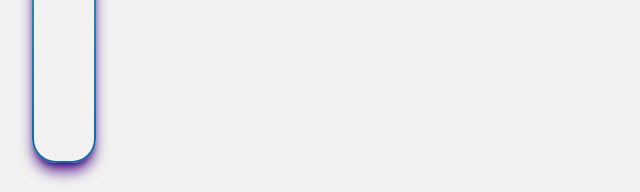
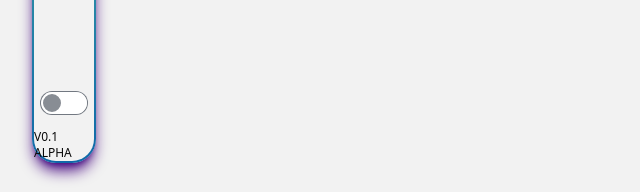
Before and after one commit to Monatize/layer1, a Next.js app: page /home in a window 1280 px wide. Shown: the part 605-797 px from the top of the page, without its empty margins (0-640 px from the left). Built offline with nearby package versions, Linux system fonts and the light colour scheme.

Commit message:
Added daisyui for a simple toggle, added some cool transitions

```diff
--- /dev/null
+++ b/components/Filler.tsx
@@ -0,0 +1,9 @@
+const Filler = () => {
+    return (
+        <div className="w-full h-full bg-black flex justify-center items-center">
+            <h1 className="text-8xl font-sans text-red-500 font-bold">FILLER FOR FILE STRUCTURE</h1>
+        </div>
+    )
+}
+
+export default Filler;
--- /dev/null
+++ b/components/dashboard/Home/PrelaunchHome.tsx
@@ -0,0 +1,16 @@
+// * Prelaunch vs Postlaunch Home Components
+
+// * Prelaunch contains specific content like a to-do list before lauching, a countdown, and more.
+
+interface IPrelaunchHome {
+    theme: string
+}
+const PrelaunchHome = (props: IPrelaunchHome) => {
+    return (
+        <div className={`w-full h-full transition-all ease-in-out duration-500 ${props.theme === "dark" ? 'bg-brand-black' : 'bg-brand-font'}`}>
+
+        </div>
+    )
+}
+
+export default PrelaunchHome;
--- /dev/null
+++ b/components/dashboard/Home/Store.tsx
@@ -0,0 +1,13 @@
+interface IStore {
+    theme: string
+}
+
+const Store = (props: IStore) => {
+    return (
+        <div className={`w-full h-full transition-all ease-in-out duration-500 ${props.theme === "dark" ? 'bg-brand-black' : 'bg-brand-font'}`}>
+
+        </div>
+    )
+}
+
+export default Store;
--- a/components/dashboard/Sidebar.tsx
+++ b/components/dashboard/Sidebar.tsx
@@ -1,11 +1,13 @@
-import { useState } from 'react';
-import { IconContext } from 'react-icons';
-import { RiHome2Line, RiHome2Fill } from 'react-icons/ri';
-import { MdOutlineDashboard, MdDashboard } from 'react-icons/md';
+import { useState } from "react";
+import { IconContext } from "react-icons";
+import { RiHome2Line, RiHome2Fill } from "react-icons/ri";
+import { MdOutlineDashboard, MdDashboard } from "react-icons/md";
+import { BsSunFill, BsMoonFill } from "react-icons/bs";
 
 interface ISidebarProps {
 	// * Add setNewTab function to sidebar, in order to update tab state in main and reflect tab state
 	setNewTab: (tab: string) => void;
+    setNewTheme: (theme: string) => void;
 	theme: string;
 }
 
@@ -15,52 +17,89 @@ const Sidebar = (props: ISidebarProps) => {
 	const setNewTab = (tab: string) => {
 		setTab(tab);
 		props.setNewTab(tab);
+	};
+
+    const setOppositeTheme = () => {
+        if(props.theme === "dark") {
+            props.setNewTheme("light");
+        }
+        else {
+            props.setNewTheme("dark");
+        }
     }
 
 	return (
 		<div className="w-full h-full p-8">
 			<div
 				className={`${
-					props.theme === "dark" ? "gradient-border shadow-lg shadow-brand-gradients-darkb2" : "gradient-border-light shadow-lg shadow-brand-gradients-darkb1"
-				} w-full h-full rounded-3xl flex flex-col animate-in slide-in-from-left ease-[cubic-bezier(.76,.3,.15,.84)] duration-0.6`}>
-
+					props.theme === "dark"
+						? "gradient-border shadow-lg shadow-brand-gradients-darkb2"
+						: "gradient-border-light shadow-lg shadow-brand-gradients-darkb1"
+				} w-full h-full rounded-3xl flex flex-col animate-in slide-in-from-left ease-in-out duration-0.6`}>
 				{/* Logo Mark */}
 				<div className="w-full h-1/8 flex justfiy-center items-center">
-                        {props.theme === "dark" && <img src="/m-white.png" className="scale-50" />}
-                        {props.theme === "light" && <img src="/m-grad.png" className="scale-50" />}
+					{props.theme === "dark" && (
+						<img src="/m-white.png" className="scale-50" />
+					)}
+					{props.theme === "light" && (
+						<img src="/m-grad.png" className="scale-50" />
+					)}
 				</div>
 
 				{/* Tabs */}
 				<div className="w-full h-6/8 flex flex-col">
-                        <div onClick={() => setNewTab("home")} className={`${tab === "home" ? 'bg-brand-green/20' : 'bg-transparent'} w-full h-1/8 flex justify-center items-center hover:cursor-pointer hover:bg-brand-green/20 transition-all ease-in-out duration-500`}>
-                            <IconContext.Provider value={{size: "2.75em", className: `${props.theme === "dark" ? 'fill-white' : 'fill-black'}`}}>
+					<div
+						onClick={() => setNewTab("home")}
+						className={`${
+							tab === "home" ? "bg-brand-green/20" : "bg-transparent"
+						} w-full h-1/8 flex justify-center items-center hover:cursor-pointer hover:bg-brand-green/20 transition-all ease-in-out duration-500`}>
+						<IconContext.Provider
+							value={{
+								size: "2.75em",
+								className: `${
+									props.theme === "dark" ? "fill-white" : "fill-black"
+								}`,
+							}}>
 							{tab === "home" && <RiHome2Fill />}
 							{tab !== "home" && <RiHome2Line />}
 						</IconContext.Provider>
 					</div>
-                        <div onClick={() => setNewTab("dashboard")} className={`${tab === "dashboard" ? 'bg-brand-green/20' : 'bg-transparent'} w-full h-1/8 flex justify-center items-center hover:cursor-pointer hover:bg-brand-green/20 transition-all ease-in-out duration-500`}>
-                            <IconContext.Provider value={{size: "2.75em", className: `${props.theme === "dark" ? 'fill-white' : 'fill-black'}`}}>
+					<div
+						onClick={() => setNewTab("dashboard")}
+						className={`${
+							tab === "dashboard" ? "bg-brand-green/20" : "bg-transparent"
+						} w-full h-1/8 flex justify-center items-center hover:cursor-pointer hover:bg-brand-green/20 transition-all ease-in-out duration-500`}>
+						<IconContext.Provider
+							value={{
+								size: "2.75em",
+								className: `${
+									props.theme === "dark" ? "fill-white" : "fill-black"
+								}`,
+							}}>
 							{tab === "dashboard" && <MdDashboard />}
 							{tab !== "dashboard" && <MdOutlineDashboard />}
 						</IconContext.Provider>
 					</div>
-                        <div className="Pages w-full h-1/8 ">
-
-                        </div>
-                        <div className="Assets w-full h-1/8 ">
-
-                        </div>
-                        <div className="Contracts w-full h-1/8 ">
-
-                        </div>
-                        <div className="Settings w-full h-1/8 ">
-
-                        </div>
+					<div className="Pages w-full h-1/8 "></div>
+					<div className="Assets w-full h-1/8 "></div>
+					<div className="Contracts w-full h-1/8 "></div>
+					<div className="Settings w-full h-1/8 "></div>
 				</div>
 
 				{/* Dark Mode & Dashboard Version */}
-                    <div className="w-full h-1/8">
-
+				<div className="w-full h-1/8 flex flex-col justify-center items-center">
+					<div className="w-full h-1/2 flex flex-row space-x-2 items-end justify-center">
+                        <IconContext.Provider value={{ className: `${props.theme === "dark" ? 'fill-brand-font' : 'fill-brand-black'}`, size: "1.5em"}}>
+                            <BsSunFill />
+                        </IconContext.Provider>
+						<input onChange={setOppositeTheme} type="checkbox" className="toggle toggle-md" />
+                        <IconContext.Provider value={{ className: `${props.theme === "dark" ? 'fill-brand-font' : 'fill-brand-black'}`, size: "1.5em"}}>
+                            <BsMoonFill />
+                        </IconContext.Provider>
+					</div>
+					<div className="w-full h-1/2 flex justify-center items-end">
+						<h1 className={`${props.theme === "dark" ? 'text-brand-font' : 'text-brand-black'} text-xs font-normal`}>V0.1 ALPHA</h1>
+					</div>
 				</div>
 			</div>
 		</div>
--- a/package.json
+++ b/package.json
@@ -9,6 +9,7 @@
     "lint": "next lint"
   },
   "dependencies": {
+    "daisyui": "^2.15.2",
     "next": "12.1.6",
     "react": "18.1.0",
     "react-dom": "18.1.0",
--- a/pages/home/index.tsx
+++ b/pages/home/index.tsx
@@ -1,6 +1,9 @@
 import { NextPage } from "next";
 import Head from "next/head";
 import { useEffect, useState } from "react";
+
+import PrelaunchHome from "../../components/dashboard/Home/PrelaunchHome";
+import Store from "../../components/dashboard/Home/Store";
 import Sidebar from "../../components/dashboard/Sidebar";
 
 const Admin: NextPage = () => {
@@ -36,6 +39,7 @@ const Admin: NextPage = () => {
 	};
 
 	useEffect(() => {
+
 		getTheme();
 		getLastTab();
 	}, []);
@@ -47,14 +51,24 @@ const Admin: NextPage = () => {
 			</Head>
 			<div className="w-full h-full">
 				<div
-					className={`w-full h-full flex ${
+					className={`w-full h-full flex transition-all ease-in-out duration-500 ${
 						theme === "dark" ? "bg-brand-black" : "bg-brand-font"
 					}`}>
-					<div className={`w-1/10 h-full flex justify-center items-center animate-in fade-in ease-[cubic-bezier(.76,.3,.15,.84)] duration-0.6`}>
-						<Sidebar setNewTab={setNewTab} theme={theme} />
+					<div
+						className={`w-1/10 h-full flex justify-center items-center animate-in fade-in ease-[cubic-bezier(.76,.3,.15,.84)] duration-0.6`}>
+						<Sidebar setNewTab={setNewTab} setNewTheme={setNewTheme} theme={theme} />
 					</div>
-					<div className={`w-9/10 h-full flex relative justify-center items-center ${theme === "dark" ? "bg-brand-black" : "bg-brand-font"}`}>
-					</div>
+
+					{tab === "home" && (
+						<>
+							<div className={`w-7/10 h-full`}>
+								<PrelaunchHome theme={theme} />
+							</div>
+							<div className={`w-2/10 h-full bg-blue-500`}>
+								<Store theme={theme} />
+							</div>
+						</>
+					)}
 				</div>
 			</div>
 		</div>
--- a/tailwind.config.js
+++ b/tailwind.config.js
@@ -25,6 +25,13 @@ module.exports = {
       },
       width: {
         '1/10': '10%',
+        '2/10': '20%',
+        '3/10': '30%',
+        '4/10': '40%',
+        '5/10': '50%',
+        '6/10': '60%',
+        '7/10': '70%',
+        '8/10': '80%',
         '9/10': '90%',
       },
       height: {
@@ -46,5 +53,6 @@ module.exports = {
   },
   plugins: [
     require('tailwindcss-animate'),
+    require('daisyui')
   ],
 }
```
Also changed, not shown: components/dashboard/Dashboard/Dashboard.tsx (renamed from components/dashboard/Dashboard.tsx), 1 other file (tests, documents, lock files or other folders). Lines whose indentation alone changed are shown as unchanged.
